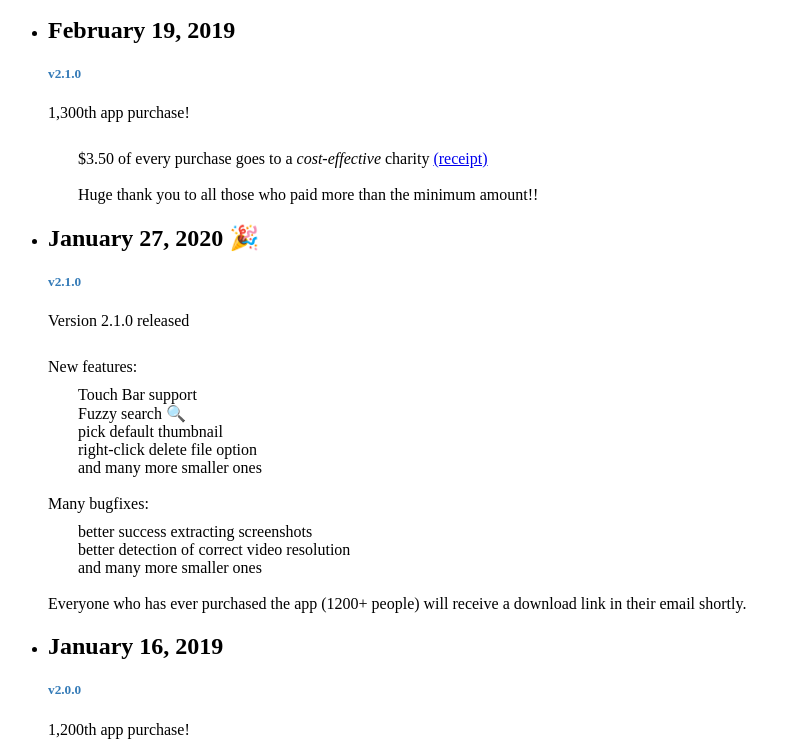
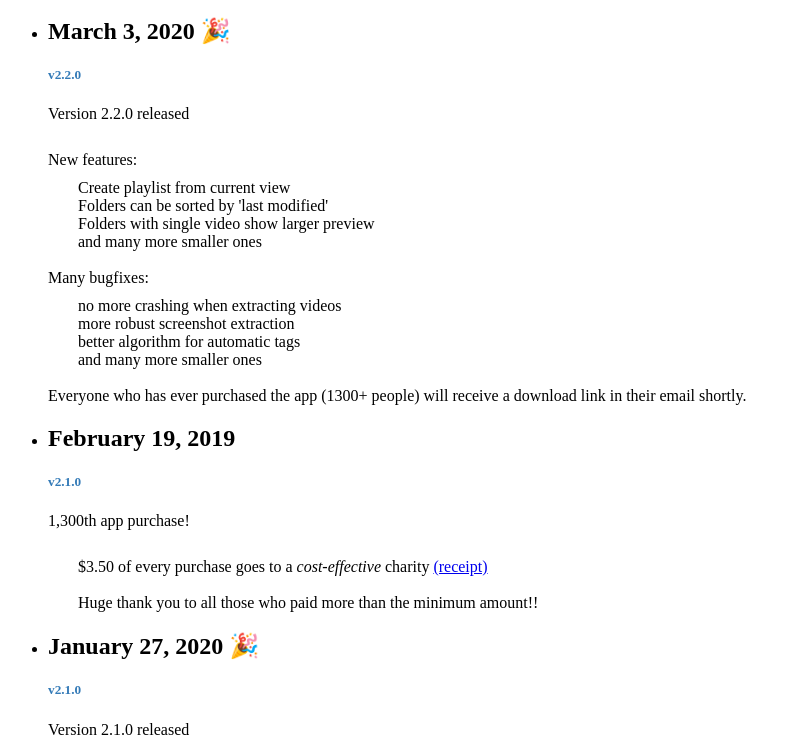
Before and after one commit to BrianQuigley18/video-hub-app-public-website, a website: page blog.html in a window 1280 px wide. Shown: the part 50-800 px from the top of the page, without its empty margins (0-799 px from the left). Drawn offline with Linux system fonts and the light colour scheme.

Commit message:
2.2.0 release news

```diff
--- a/blog.html
+++ b/blog.html
@@ -95,6 +95,37 @@
               <div class="row row-bottom-padded-lg">
                 <div class="col-md-6 col-md-offset-3 text-center">
                   <h2 class="fh5co-lead animate-box">Blog / Changelog</h2>
+                </div>
+              </div>
+
+              <div class="row">
+                <div class="col-md-8 col-md-offset-2">
+                  <ul class="fh5co-faq-list">
+                    <li class="animate-box">
+                      <h2>March 3, 2020 🎉</h2>
+                      <h5 class="soon">v2.2.0</h5>
+
+                      <span class="head">Version 2.2.0 released</span>
+                      <br>
+                      <span class="head">New features:</span>
+                      <span class="line">Create playlist from current view</span>
+                      <span class="line">Folders can be sorted by 'last modified'</span>
+                      <span class="line">Folders with single video show larger preview</span>
+                      <span class="line">and many more smaller ones</span>
+                      <br>
+                      <span class="head">Many bugfixes:</span>
+                      <span class="line">no more crashing when extracting videos</span>
+                      <span class="line">more robust screenshot extraction</span>
+                      <span class="line">better algorithm for automatic tags</span>
+                      <span class="line">and many more smaller ones</span>
+                      <br>
+
+                      <span>
+                        Everyone who has ever purchased the app (1300+ people) will receive a download link
+                        in their email shortly.
+                      </span>
+                    </li>
+                  </ul>
                 </div>
               </div>
 
```
